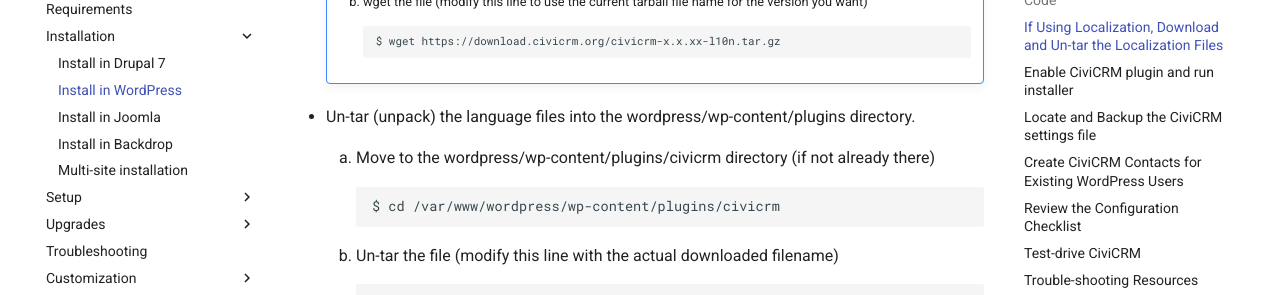
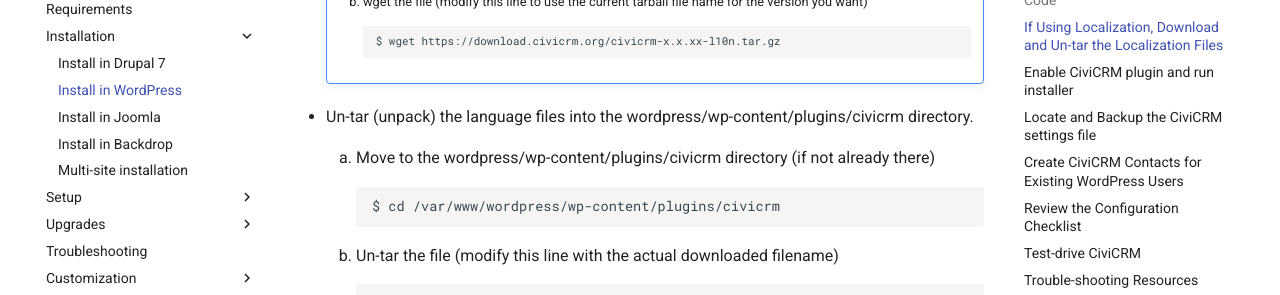
Before and after one commit to civicrm/civicrm-sysadmin-guide, an MkDocs documentation site: the page built from docs/install/wordpress.md, in a window 1280 px wide and 900 px high, scrolled down 1894 px. Shown: the part 153-448 px from the top of the window. Built offline with MkDocs 1.6.1 and Material for MkDocs 9.7.7, drawn with Linux system fonts in a browser that asks for light colours; comment, search, counter and statistics services are not loaded; old or Windows-style settings are respelled for this version of MkDocs.

Commit message:
Closes issue #101

````diff
--- a/docs/install/wordpress.md
+++ b/docs/install/wordpress.md
@@ -71,7 +71,7 @@ Follow these steps to download and install the files that contain strings for la
             ```
 
 
-* Un-tar (unpack) the language files into the wordpress/wp-content/plugins directory.
+* Un-tar (unpack) the language files into the wordpress/wp-content/plugins/civicrm directory.
 
     1. Move to the wordpress/wp-content/plugins/civicrm directory (if not already there)
         ```
````
